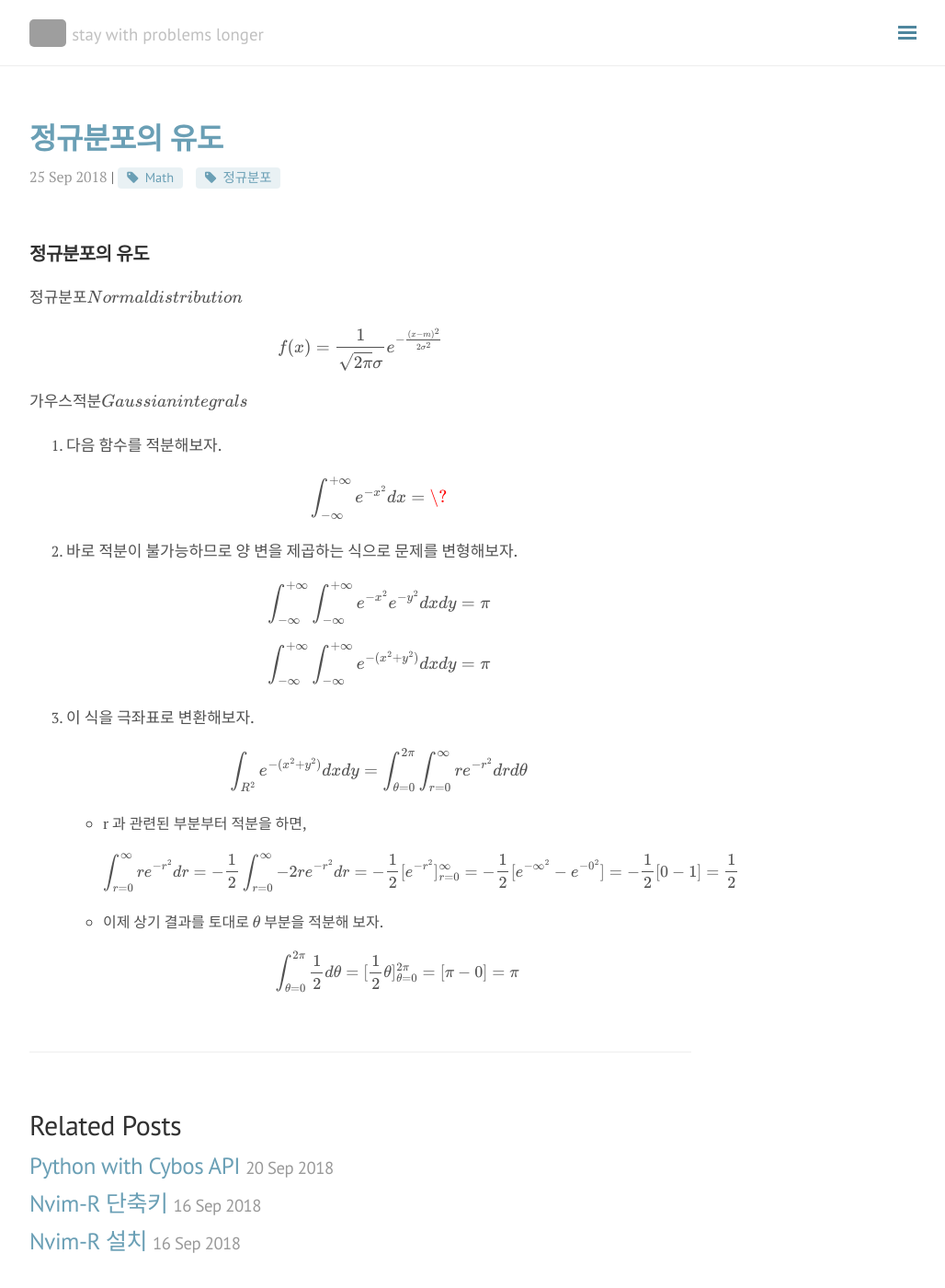
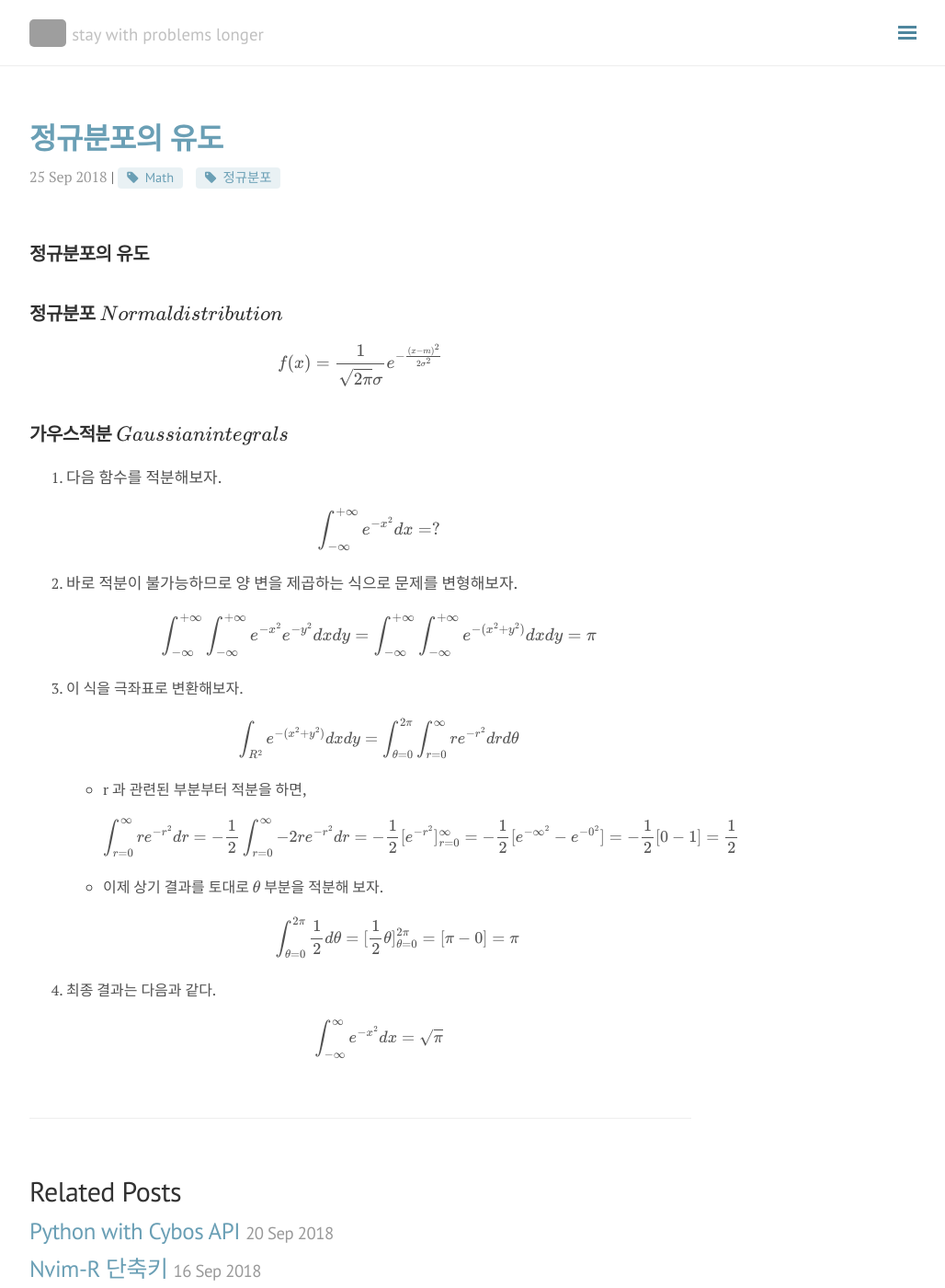
Before and after one commit to seokhoonj/seokhoonj.github.io, a Jekyll site: the page built from _posts/Math/2018-09-25-Math-normal_distribution.md, in a window 1280 px wide and 1400 px high. Shown: the whole window at 92% size, without its empty margins (248-1276 px from the left). Built offline with Jekyll 4.4.1, drawn with Linux system fonts in a browser that asks for light colours; nearby versions of some CDN libraries; formulas are drawn with MathJax 3; comment, search, counter and statistics services are not loaded; some of the changed lines change nothing that is shown; grey boxes are pictures that could not be loaded.

Commit message:
add _posts

```diff
--- a/_posts/Math/2018-09-25-Math-normal_distribution.md
+++ b/_posts/Math/2018-09-25-Math-normal_distribution.md
@@ -10,16 +10,16 @@ comments: false
 정규분포의 유도
 -------------
 
-정규분포(Normal distribution)
+
+## 정규분포 (Normal distribution)
 \\( f(x) = \frac{1}{\sqrt{2\pi}\sigma} e^{-\frac{(x-m)^2}{2\sigma^2}} \\)
 
-가우스적분(Gaussian integrals)
+## 가우스적분 (Gaussian integrals)
 1. 다음 함수를 적분해보자.
-\\( \int\_{-\infty}^{+\infty} e^{-x^2} dx = \? \\)
+\\( \int\_{-\infty}^{+\infty} e^{-x^2} dx = ? \\)
 
 2. 바로 적분이 불가능하므로 양 변을 제곱하는 식으로 문제를 변형해보자.
-\\( \int\_{-\infty}^{+\infty}\int\_{-\infty}^{+\infty} e^{-x^2} e^{-y^2} dx dy = \pi \\)
-\\( \int\_{-\infty}^{+\infty}\int\_{-\infty}^{+\infty} e^{-(x^2+y^2)} dx dy = \pi \\)
+\\( \int\_{-\infty}^{+\infty}\int\_{-\infty}^{+\infty} e^{-x^2} e^{-y^2} dx dy = \int\_{-\infty}^{+\infty}\int\_{-\infty}^{+\infty} e^{-(x^2+y^2)} dx dy = \pi \\)
 
 3. 이 식을 극좌표로 변환해보자.
 \\( \int\_{R^2}^{} e^{-(x^2+y^2)} dx dy = \int\_{\theta=0}^{2\pi}\int\_{r=0}^{\infty} re^{-r^2} dr d\theta \\)
@@ -27,3 +27,6 @@ comments: false
 \\( \int\_{r=0}^{\infty} re^{-r^2} dr = -\frac{1}{2} \int\_{r=0}^{\infty} -2re^{-r^2} dr = -\frac{1}{2}[e^{-r^2}]\_{r=0}^{\infty} = -\frac{1}{2}[e^{-\infty^2} - e^{-0^2}] = -\frac{1}{2}[0-1] = \frac{1}{2} \\)
  - 이제 상기 결과를 토대로 $\theta$ 부분을 적분해 보자.
 \\( \int\_{\theta=0}^{2\pi} \frac{1}{2} d\theta = [\frac{1}{2}\theta]\_{\theta=0}^{2\pi} = [\pi-0] = \pi \\)
+
+4. 최종 결과는 다음과 같다.
+\\( \int\_{-\infty}^{\infty} e^{-x^2} dx = \sqrt{\pi} \\)
```
